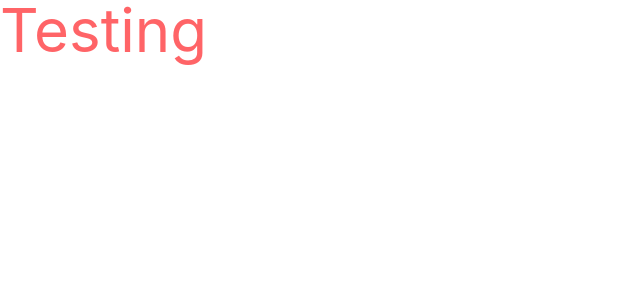
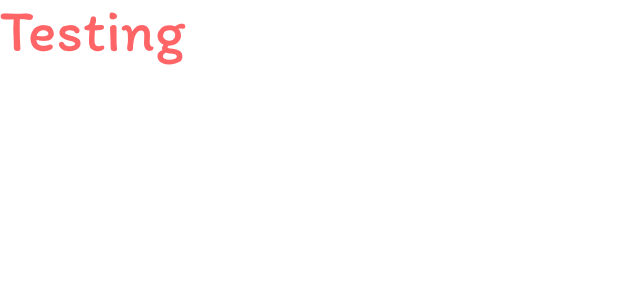
Before and after one commit to maulanaa121/Food-Recipe, a React (Vite) app: page / in a window 1280 px wide. Shown: the top 300 px of the page, without its empty margins (0-640 px from the left). Built offline with nearby package versions, Linux system fonts and the light colour scheme.

Commit message:
feat: adding font itim

```diff
--- a/src/App.jsx
+++ b/src/App.jsx
@@ -9,7 +9,7 @@ function App() {
 
   return (
     <>
-      <h1 className='text-6xl text-red-400'>Testing</h1>
+      <h1 className='text-6xl text-red-400 font-itim'>Testing</h1>
     </>
   )
 }
--- a/src/index.css
+++ b/src/index.css
@@ -1 +1,14 @@
 @import "tailwindcss";
+
+@font-face {
+    font-family: "Itim";
+    src: url("./assets/fonts/Itim-Regular.ttf") format("truetype");
+    font-weight: 400;
+    font-style: normal;
+    font-display: swap;
+}
+
+
+@theme {
+    --font-itim: "Itim", sans-serif;
+}
```
Also changed, not shown: src/assets/fonts/Itim-Regular.ttf (added).
